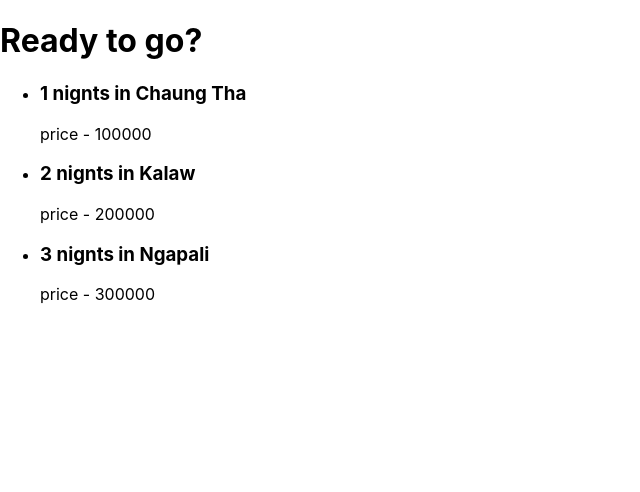
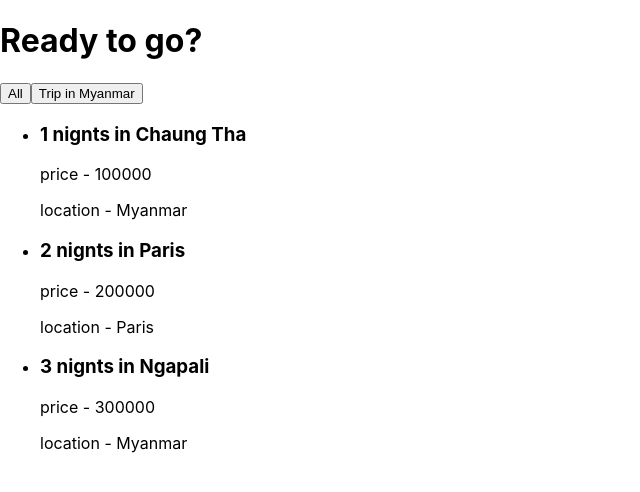
Before and after one commit to donecho/CreativeCoder_React_Course, a React (Create React App) app in the folder trip.mm/: page / in a window 1280 px wide. Shown: the top 492 px of the page, without its empty margins (0-640 px from the left). Built offline with nearby package versions, Linux system fonts and the light colour scheme; data requests are answered from the project's data file.

Commit message:
32-useEffect-Dependency-Example

```diff
--- a/trip.mm/src/components/Triplist/index.js
+++ b/trip.mm/src/components/Triplist/index.js
@@ -4,13 +4,15 @@
 
     let [trips,setTrips] = useState([])
 
+    let [url,setUrl] = useState('http://localhost:3001/trips');
+
 useEffect(()=>{
-    fetch('http://localhost:3001/trips')
+    fetch(url)
     .then(res => res.json())
     .then(data => {
         setTrips(data);
     })
-},[])
+},[url])
 
  console.log(trips);
 
@@ -18,11 +20,15 @@
     <div>
         <h1>Ready to go?</h1>
 
+        <button onClick={()=>setUrl('http://localhost:3001/trips')}>All</button>
+        <button onClick={()=>setUrl('http://localhost:3001/trips?location=Myanmar')}>Trip in Myanmar</button>
+
         <ul>
             {trips.map(trip=>(
                 <li key={trip.id}>
                     <h3>{trip.name}</h3>
                     <p>price - {trip.price}</p>
+                    <p>location - {trip.location}</p>
                 </li>
             ))}
         </ul>
--- a/trip.mm/src/data/db.json
+++ b/trip.mm/src/data/db.json
@@ -3,17 +3,21 @@
         {
             "id":1,
             "name" :"1 nignts in Chaung Tha",
-            "price": 100000
+            "price": 100000,
+            "location": "Myanmar"
         },
          {
              "id":2,
-            "name" :"2 nignts in Kalaw",
-            "price": 200000
+            "name" :"2 nignts in Paris",
+            "price": 200000,
+            "location": "Paris"
         },
          {
              "id":3,
             "name" :"3 nignts in Ngapali",
-            "price": 300000
+            "price": 300000,
+            "location": "Myanmar"
+
         }
     ]
 }
```
